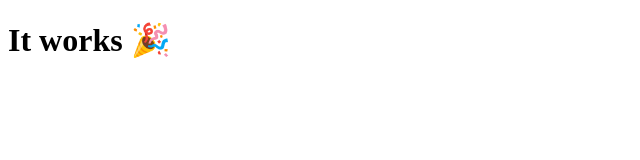
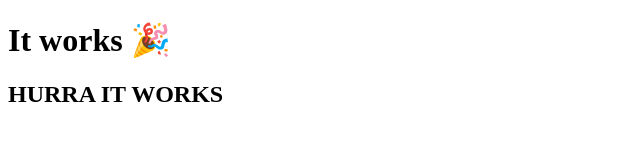
Before and after one commit to himanshu-code-007/coursera-test, a plain HTML site: page index.html in a window 1280 px wide. Shown: the whole page, without its empty margins (0-640 px from the left). Drawn offline with Linux system fonts and the light colour scheme.

Commit message:
Update index.html

```diff
--- a/index.html
+++ b/index.html
@@ -5,5 +5,6 @@
   </head>
   <body>
     <h1>It works 🎉</h1>
+    <h2> HURRA IT WORKS</h2>
   </body>
 </html>
```
